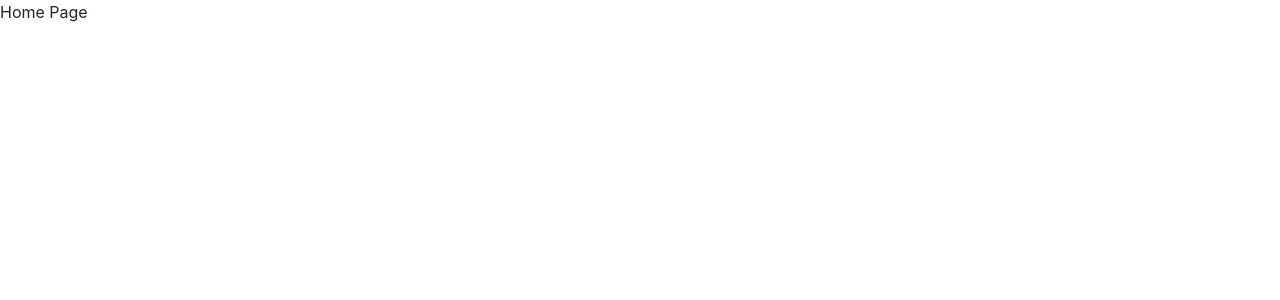
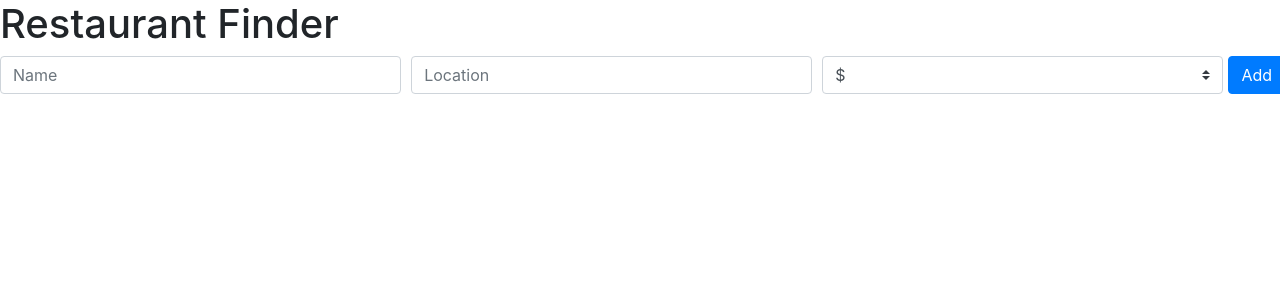
Before and after one commit to cynthiaaleung/REST-aurant-tracker, a React (Create React App) app in the folder client/: page / in a window 1280 px wide. Shown: the top 300 px of the page. Built offline with nearby package versions, Linux system fonts and the light colour scheme.

Commit message:
create header component and add restaurant component

```diff
--- /dev/null
+++ b/client/src/components/AddRestaurant.jsx
@@ -0,0 +1,29 @@
+
+
+export default function AddRestaurant() {
+  return (
+    <div className="mb-4">
+      <form action="">
+        <div className="form-row">
+          <div className="col">
+            <input type="text" className="form-control" placeholder="Name"/>
+          </div>
+          <div className="col">
+            <input type="text" className="form-control" placeholder="Location"/>
+          </div>
+          <div className="col">
+            <select className="custom-select">
+              <option disabled>Price Range</option>
+              <option value="1">$</option>
+              <option value="2">$$</option>
+              <option value="3">$$$</option>
+              <option value="4">$$$$</option>
+              <option value="5">$$$$$</option>
+            </select>
+          </div>
+          <button className="btn btn-primary">Add</button>
+        </div>
+      </form>
+    </div>
+  )
+}
--- /dev/null
+++ b/client/src/components/Header.jsx
@@ -0,0 +1,9 @@
+export default function Header() {
+  return (
+    <div>
+      <h1 classname="font-weight-light display-1 text-center">
+        Restaurant Finder
+      </h1>
+    </div>
+  )
+}
--- a/client/src/components/Home.jsx
+++ b/client/src/components/Home.jsx
@@ -1,7 +1,11 @@
+import Header from "./Header"
+import AddRestaurant from "./AddRestaurant"
+
 export default function Home() {
   return (
     <div>
-      Home Page
+      <Header/>
+      <AddRestaurant/>
     </div>
   )
 }
```
Also changed, not shown: client/src/components/RestaurantList.jsx (added), 1 other file (tests, documents, lock files or other folders).
